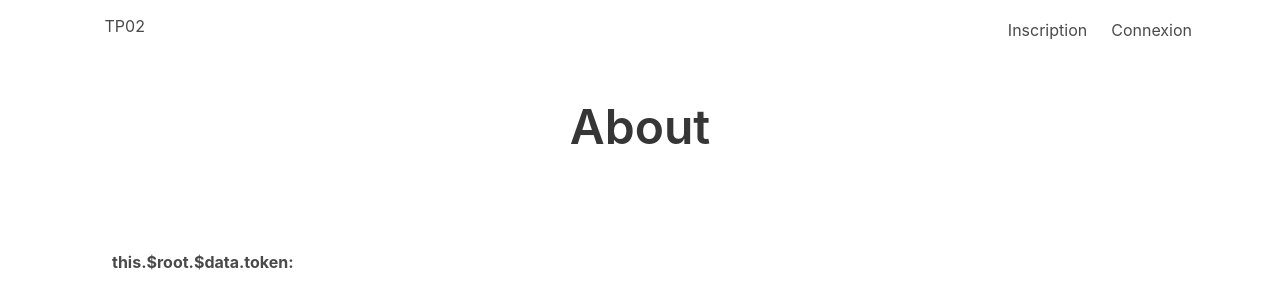
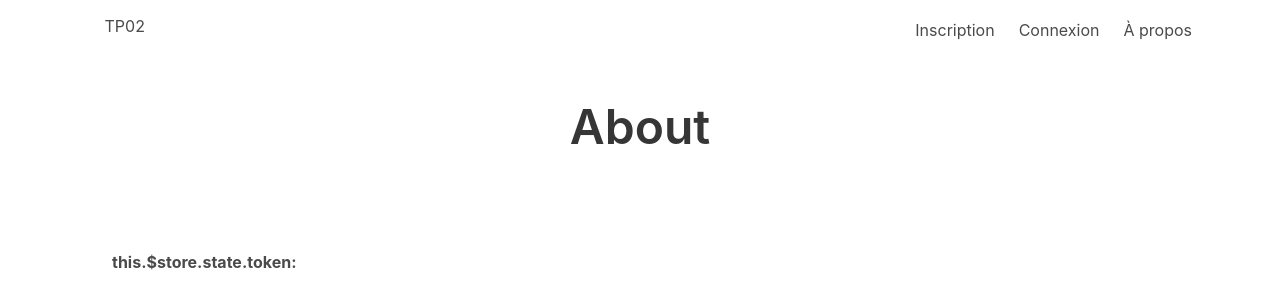
Before and after one commit to e1730934/ApplicationsClientesWeb_TP02, a Vue app: page /about in a window 1280 px wide. Shown: the top 308 px of the page. Built offline with nearby package versions, Linux system fonts and the light colour scheme.

Commit message:
Update token dans VueX

```diff
--- a/src/App.vue
+++ b/src/App.vue
@@ -14,7 +14,6 @@ export default {
     components: { MenuComponent },
     data() {
         return {
-            token: '',
         };
     },
     mounted() {
@@ -25,14 +24,14 @@ export default {
         loadToken() {
             const t = sessionStorage.getItem('token');
             if (t) {
-                this.token = t;
+                this.$store.dispatch('setToken', t);
             }
         },
 
     },
     watch: {
         // Lorsque token change de valeur, stocker dans sessionStorage
-        token(newToken) {
+        'this.$store.state.token': function (newToken) {
             sessionStorage.setItem('token', newToken);
         },
     },
--- a/src/components/MenuComponent.vue
+++ b/src/components/MenuComponent.vue
@@ -16,36 +16,41 @@
                              class="navbar-item">TP02
                 </router-link>
                 <router-link v-bind:to="{name: 'profile'}"
-                             v-if="this.$root.$data.token"
+                             v-if="this.$store.state.token"
                              class="navbar-item">Mon profil
                 </router-link>
             </div>
             <div class="navbar-end">
                 <div class="navbar-item">
                     <div class="buttons">
+                        <router-link v-bind:to="{name: 'history'}"
+                                     class="navbar-item is-primary"
+                                     v-if="this.$store.state.token &&
+                                            this.$route.fullPath!==`/login`">
+                            Historique
+                        </router-link>
                         <router-link v-bind:to="{ name: 'signup' }"
                                      class="navbar-item is-primary"
-                                     v-if="!this.$root.$data.token &&
+                                     v-if="!this.$store.state.token &&
                                              this.$route.fullPath!==`/signup`">
                             Inscription
                         </router-link>
                         <router-link id="afficherConnexion" v-bind:to="{ name: 'login' }"
-                                     v-if="!this.$root.$data.token &&
+                                     v-if="!this.$store.state.token &&
                                              this.$route.fullPath!==`/login`"
                                      class="navbar-item is-light">Connexion
                         </router-link>
                         <router-link v-bind:to="{name: 'profile'}"
-                                     v-if="this.$root.$data.token"
+                                     v-if="this.$store.state.token"
                                      class="navbar-item">Mon profil
                         </router-link>
                         <router-link id="afficherDeconnexion" v-bind:to="{ name: 'home' }"
-                                     v-if="this.$root.$data.token &&
+                                     v-if="this.$store.state.token &&
                                             this.$route.fullPath!==`/login`"
                                      class="navbar-item is-danger"
                                      v-on:click="signOut">Déconnexion
                         </router-link>
                         <router-link v-bind:to="{name: 'about'}"
-                                     v-if="this.$root.$data.token"
                                      class="navbar-item">À propos
                         </router-link>
                     </div>
@@ -65,7 +70,7 @@ export default {
     },
     methods: {
         async signOut() {
-            this.$root.$data.token = '';
+            this.$store.dispatch('setToken', '');
             await this.$router.push('/');
         },
         makeBurger() {
--- a/src/router/index.js
+++ b/src/router/index.js
@@ -7,6 +7,7 @@ import LoginView from '@/views/LoginView.vue';
 import SignUpView from '@/views/SignUpView.vue';
 import ProfileView from '@/views/ProfileView.vue';
 import AboutView from '@/views/AboutView.vue';
+import HistoryView from '@/views/HistoryView.vue';
 
 const routes = [
     {
@@ -49,6 +50,11 @@ const routes = [
         name: 'about',
         component: AboutView,
     },
+    {
+        path: '/history',
+        name: 'history',
+        component: HistoryView,
+    },
 ];
 
 const router = createRouter({
--- a/src/store/index.js
+++ b/src/store/index.js
@@ -1,9 +1,20 @@
 import { createStore } from 'vuex';
 
 export default createStore({
-    state: {},
+    state: {
+        token: '',
+    },
     getters: {},
-    mutations: {},
-    actions: {},
+    mutations: {
+        setToken(state, token) {
+            state.token = token;
+            sessionStorage.setItem('token', token);
+        },
+    },
+    actions: {
+        setToken({ commit }, token) {
+            commit('setToken', token);
+        },
+    },
     modules: {},
 });
--- a/src/views/AboutView.vue
+++ b/src/views/AboutView.vue
@@ -7,8 +7,8 @@
     <div class="section">
         <ul>
             <li>
-                <b>this.$root.$data.token:</b>
-                {{this.$root.$data.token}}
+                <b>this.$store.state.token:</b>
+                {{this.$store.state.token }}
             </li>
         </ul>
     </div>
--- /dev/null
+++ b/src/views/HistoryView.vue
@@ -0,0 +1,13 @@
+<template>
+<h1>Page en construction</h1>
+</template>
+
+<script>
+export default {
+    name: 'HistoryView',
+};
+</script>
+
+<style scoped>
+
+</style>
--- a/src/views/LoginView.vue
+++ b/src/views/LoginView.vue
@@ -51,8 +51,7 @@ export default {
     methods: {
         async login() {
             //   "username": "e1730934","password": "e1730934"
-            const { username } = this;
-            const { password } = this;
+            const { username, password } = this;
             const body = {
                 username,
                 password,
@@ -65,7 +64,7 @@ export default {
                 });
                 if (resToken.ok) {
                     const data = await resToken.json();
-                    this.$root.$data.token = data.token;
+                    this.$store.dispatch('setToken', data.token);
                     await this.$router.push('/');
                 } else {
                     console.error('une erreur s\'est produite');
--- a/src/views/SignUpView.vue
+++ b/src/views/SignUpView.vue
@@ -115,8 +115,7 @@ export default {
             })
                 .then((response) => {
                     if (response.status === 201) {
-                        this.success = ('Inscription réussie');
-                        this.$router.push({ name: 'login' });
+                        this.success = ('Inscription réussie, veuillez maintenant vous connecter.');
                     } else {
                         this.error = ('Email déjà utilisé');
                     }
```
Also changed, not shown: .eslintrc.js, 2 other files (tests, documents, lock files or other folders).
